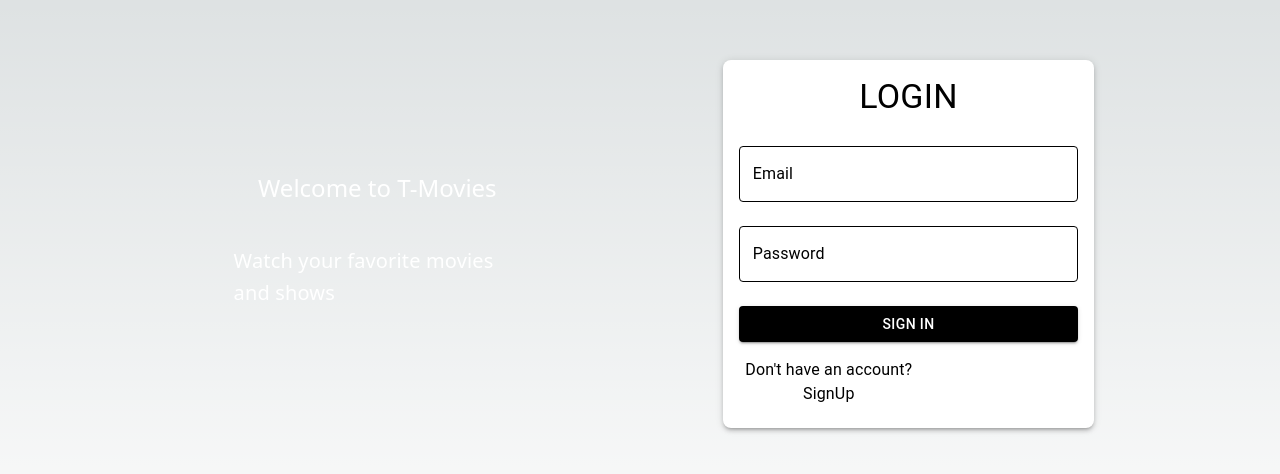
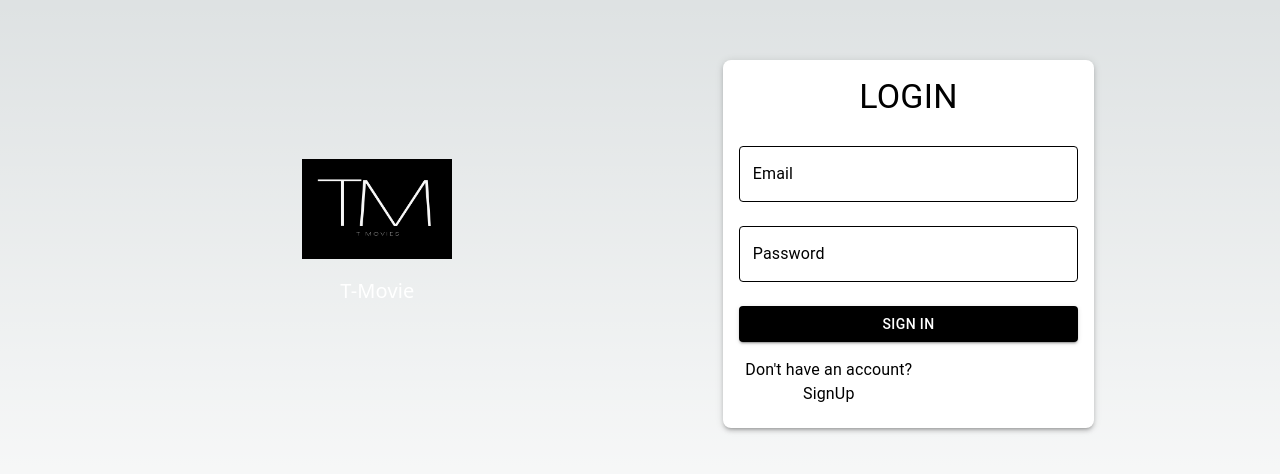
Before and after one commit to ake144/T-Movies, a Next.js app: page / in a window 1280 px wide. Shown: the part 156-630 px from the top of the page. Built offline with nearby package versions, Linux system fonts and the light colour scheme; no server answers.

Commit message:
the login staff

```diff
--- a/app/page.tsx
+++ b/app/page.tsx
@@ -1,6 +1,7 @@
 import React from 'react'
 import { LoginPage }  from '@/components/auth/login-form'
 import { Box, Typography } from '@mui/material';
+import Image from 'next/image'
 
 
 
@@ -22,21 +23,15 @@
             height="100%"
             sx={{ paddingLeft: '17%' }}
           >
-            <Typography
-              sx={{ fontFamily: 'sans', color: 'white' }}
-              padding={2}
-              variant="h5"
-              gutterBottom
-            >
-              Welcome to T-Movies
-            </Typography>
+            <Image src="/logo.png" alt="logo" width="150" height="100" />
+
             <Typography
               sx={{ fontFamily: 'sans', color: 'white' }}
               padding={2}
               variant="h6"
               gutterBottom
             >
-              Watch your favorite movies and shows
+              T-Movie
             </Typography>
           </Box>
           <Box width="100%">
```
